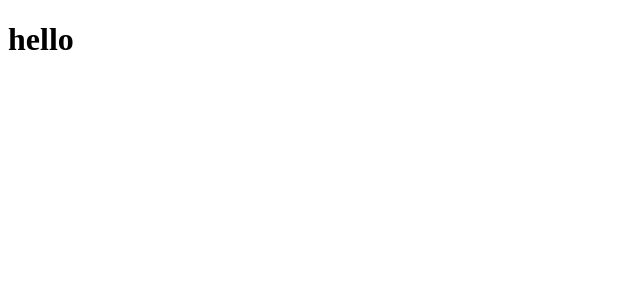
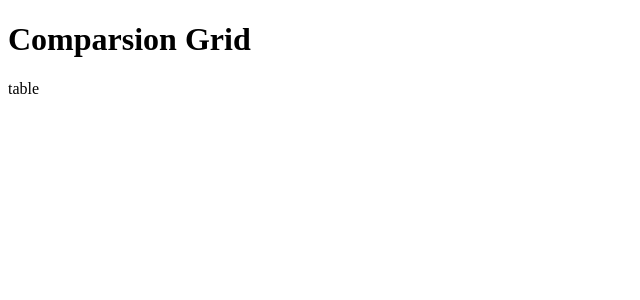
Before and after one commit to rpt-naboo/service-comparison-grid, a React app: page / in a window 1280 px wide. Shown: the top 300 px of the page, without its empty margins (0-640 px from the left). Built offline with nearby package versions, Linux system fonts and the light colour scheme; the HTML template or start-up script is replaced by a standard one.

Commit message:
added needed empty components for MVP

```diff
--- a/client/src/components/App.jsx
+++ /dev/null
@@ -1,17 +0,0 @@
-import React, { Component } from 'react';
-
-class App extends React.Component {
-  constructor(props) {
-    super(props);
-    this.state = {};
-  }
-  render () {
-    return (
-      <div>
-        <h1>hello</h1>
-      </div>
-      )
-  }
-}
-
-export default App;
--- /dev/null
+++ b/client/src/components/standardData.jsx
@@ -0,0 +1,11 @@
+import React from 'react';
+
+const StandardData = (props) => {
+    return (
+      <div>
+        table
+      </div>
+    )
+}
+
+export default StandardData;
--- a/client/src/index.jsx
+++ b/client/src/index.jsx
@@ -1,5 +1,23 @@
 import React from 'react';
 import ReactDOM from 'react-dom';
-import App from './components/App.jsx'
+
+import StandardData from './components/StandardData.jsx'
+
+class App extends React.Component {
+  constructor(props) {
+    super(props);
+    this.state = {
+      test: "asdkjfh"
+    };
+  }
+  render () {
+    return (
+      <div>
+        <h1>Comparsion Grid</h1>
+        <StandardData />
+      </div>
+      );
+  }
+}
 
 ReactDOM.render(<App />, document.getElementById('App'));
```
Also changed, not shown: 2 other files (tests, documents, lock files or other folders).
